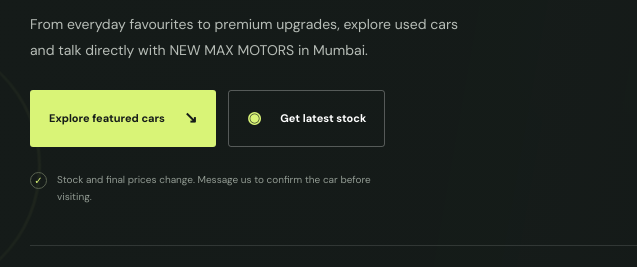
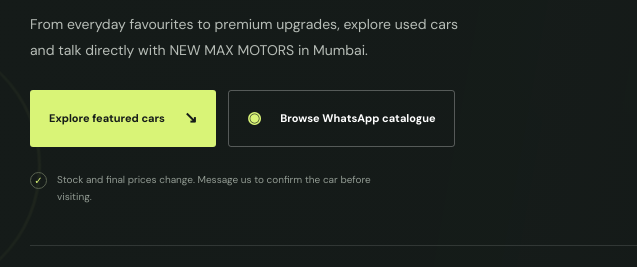
Before and after one commit to Dstense/new-max-motors, a plain HTML site: page index.html in a window 1280 px wide. Shown: the part 451-718 px from the top of the page, 0-637 px from the left. Drawn offline with Linux system fonts and the light colour scheme.

Commit message:
Link latest inventory CTA to WhatsApp catalogue

```diff
--- a/index.html
+++ b/index.html
@@ -64,7 +64,7 @@
   </header>
   <main id="main">
     <section class="hero" id="top"><div class="hero-glow glow-one"></div><div class="hero-glow glow-two"></div><div class="hero-inner">
-      <div class="hero-copy"><p class="eyebrow"><span class="eyebrow-line"></span> PRE-OWNED CARS · GOREGAON EAST</p><h1>Your next car.<br><span>One good drive</span><em> away.</em></h1><p class="hero-description">From everyday favourites to premium upgrades, explore used cars and talk directly with NEW MAX MOTORS in Mumbai.</p><div class="hero-actions"><a class="button button-lime" href="#cars">Explore featured cars <span aria-hidden="true">↘</span></a><a class="button button-outline" href="https://wa.me/919987951585?text=Hi%20NEW%20MAX%20MOTORS%2C%20please%20share%20your%20latest%20car%20inventory." target="_blank" rel="noopener"><span class="whatsapp-icon" aria-hidden="true">◉</span> Get latest stock</a></div><div class="hero-note"><span class="note-icon">✓</span><span>Stock and final prices change. Message us to confirm the car before visiting.</span></div></div>
+      <div class="hero-copy"><p class="eyebrow"><span class="eyebrow-line"></span> PRE-OWNED CARS · GOREGAON EAST</p><h1>Your next car.<br><span>One good drive</span><em> away.</em></h1><p class="hero-description">From everyday favourites to premium upgrades, explore used cars and talk directly with NEW MAX MOTORS in Mumbai.</p><div class="hero-actions"><a class="button button-lime" href="#cars">Explore featured cars <span aria-hidden="true">↘</span></a><a class="button button-outline" href="https://wa.me/c/155847233691683" target="_blank" rel="noopener"><span class="whatsapp-icon" aria-hidden="true">◉</span> Browse WhatsApp catalogue</a></div><div class="hero-note"><span class="note-icon">✓</span><span>Stock and final prices change. Message us to confirm the car before visiting.</span></div></div>
       <div class="hero-visual"><div class="image-tag tag-top"><span class="tag-dot"></span> FIND YOUR MATCH</div><img src="https://imgd-ct.aeplcdn.com/1056x660/n/cw/ec/120913/maruti-suzuki-xl6-left-front-three-quarter12.jpeg?isig=0&amp;q=80&amp;wm=0" alt="Black Maruti Suzuki XL6 shown as a representative pre-owned car image" fetchpriority="high"><div class="hero-visual-shade"></div><div class="visual-caption"><div><span class="caption-kicker">THE NEW MAX WAY</span><strong>Good cars. Clear conversations.</strong></div><span class="caption-arrow" aria-hidden="true">↗</span></div><div class="image-tag tag-bottom">PRE-OWNED · MUMBAI</div></div>
     </div><div class="hero-bottom"><span>LOCAL KNOWLEDGE</span><span class="hero-bottom-line"></span><span>PERSONAL ENQUIRIES</span><span class="hero-bottom-line"></span><span>ALL MAKES WELCOME</span></div></section>
     <section class="quick-strip" aria-label="Our services"><div class="quick-item"><span class="quick-number">01</span><div><strong>Find a car</strong><span>Browse featured listings</span></div><a href="#cars" aria-label="Browse featured listings">↗</a></div><div class="quick-item"><span class="quick-number">02</span><div><strong>Sell your car</strong><span>Tell us about your vehicle</span></div><a href="#sell-car" aria-label="Sell your car">↗</a></div><div class="quick-item"><span class="quick-number">03</span><div><strong>Trade up</strong><span>Ask about an exchange</span></div><a href="#sell-car" aria-label="Ask about a car exchange">↗</a></div><div class="quick-item quick-location"><span class="location-symbol" aria-hidden="true">⌖</span><div><strong>Goregaon East</strong><span>Mumbai, Maharashtra</span></div><a href="#visit" aria-label="Find our location">↗</a></div></section>
```
